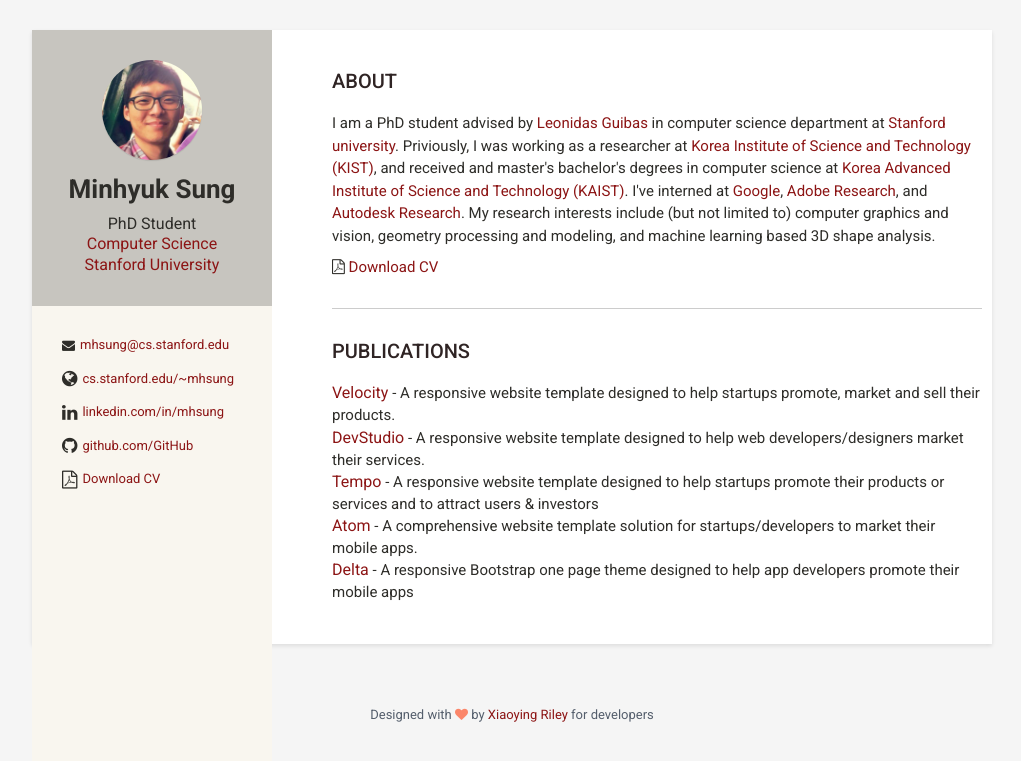
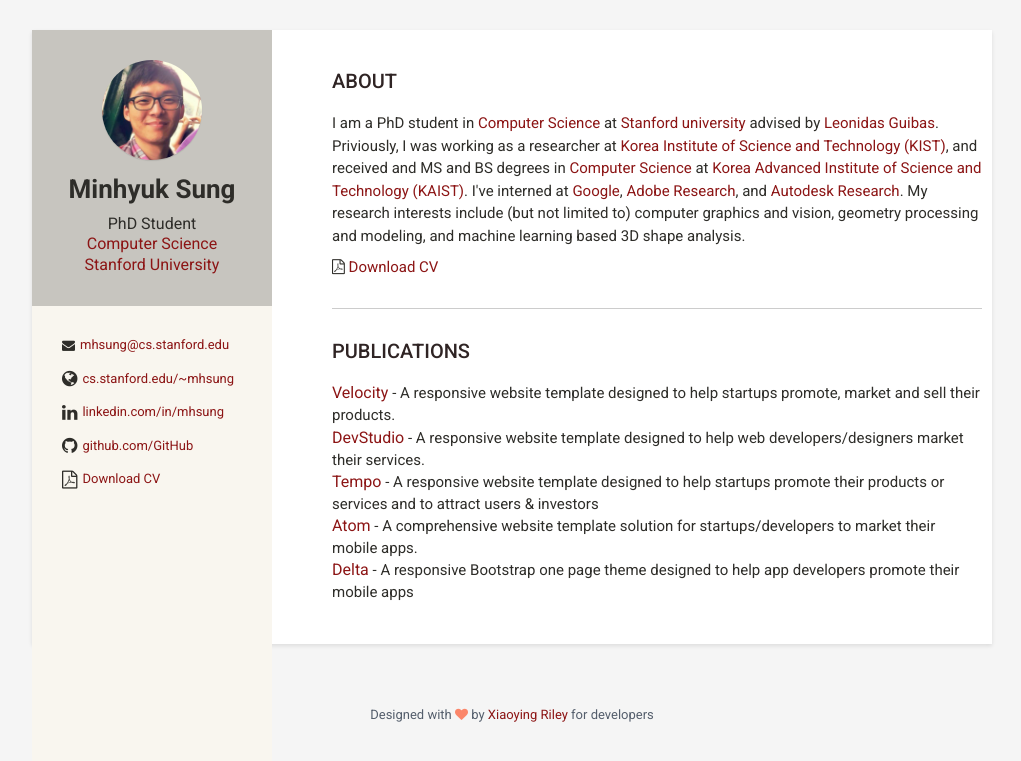
Before and after one commit to mhsung/mhsung.github.io, a Jekyll site: the page built from index.html, in a window 1280 px wide. Shown: the top 761 px of the page, without its empty margins (128-1149 px from the left). Built offline with Jekyll 4.4.1, drawn with Linux system fonts in a browser that asks for light colours.

Commit message:
Minor update.

```diff
--- a/_includes/about.html
+++ b/_includes/about.html
@@ -3,7 +3,7 @@
   <h2 class="section-title">About</h2>
   <div class="summary">
     <p>
-    I am a PhD student advised by <a href="http://geometry.stanford.edu/member/guibas/" target="_blank">Leonidas Guibas</a> in computer science department at <a href="https://www.stanford.edu/" target="_blank">Stanford university</a>. Priviously, I was working as a researcher at <a href="https://eng.kist.re.kr/kist_eng/main/" target="_blank">Korea Institute of Science and Technology (KIST)</a>, and received and master's bachelor's degrees in computer science at <a href="http://www.kaist.edu/" target="_blank">Korea Advanced Institute of Science and Technology (KAIST)</a>. I've interned at <a href="https://www.google.com/" target="_blank">Google</a>, <a href="https://research.adobe.com/" target="_blank">Adobe Research</a>, and <a href="https://www.autodeskresearch.com/" target="_blank">Autodesk Research</a>.
+    I am a PhD student in <a href="https://cs.stanford.edu/" target="_blank">Computer Science</a> at <a href="https://www.stanford.edu/" target="_blank">Stanford university</a> advised by <a href="http://geometry.stanford.edu/member/guibas/" target="_blank">Leonidas Guibas</a>. Priviously, I was working as a researcher at <a href="https://eng.kist.re.kr/kist_eng/main/" target="_blank">Korea Institute of Science and Technology (KIST)</a>, and received and MS and BS degrees in <a href="https://cs.kaist.ac.kr/" target="_blank">Computer Science</a> at <a href="http://www.kaist.edu/" target="_blank">Korea Advanced Institute of Science and Technology (KAIST)</a>. I've interned at <a href="https://www.google.com/" target="_blank">Google</a>, <a href="https://research.adobe.com/" target="_blank">Adobe Research</a>, and <a href="https://www.autodeskresearch.com/" target="_blank">Autodesk Research</a>.
     My research interests include (but not limited to) computer graphics and vision, geometry processing and modeling, and machine learning based 3D shape analysis.
     </p>
 
```
